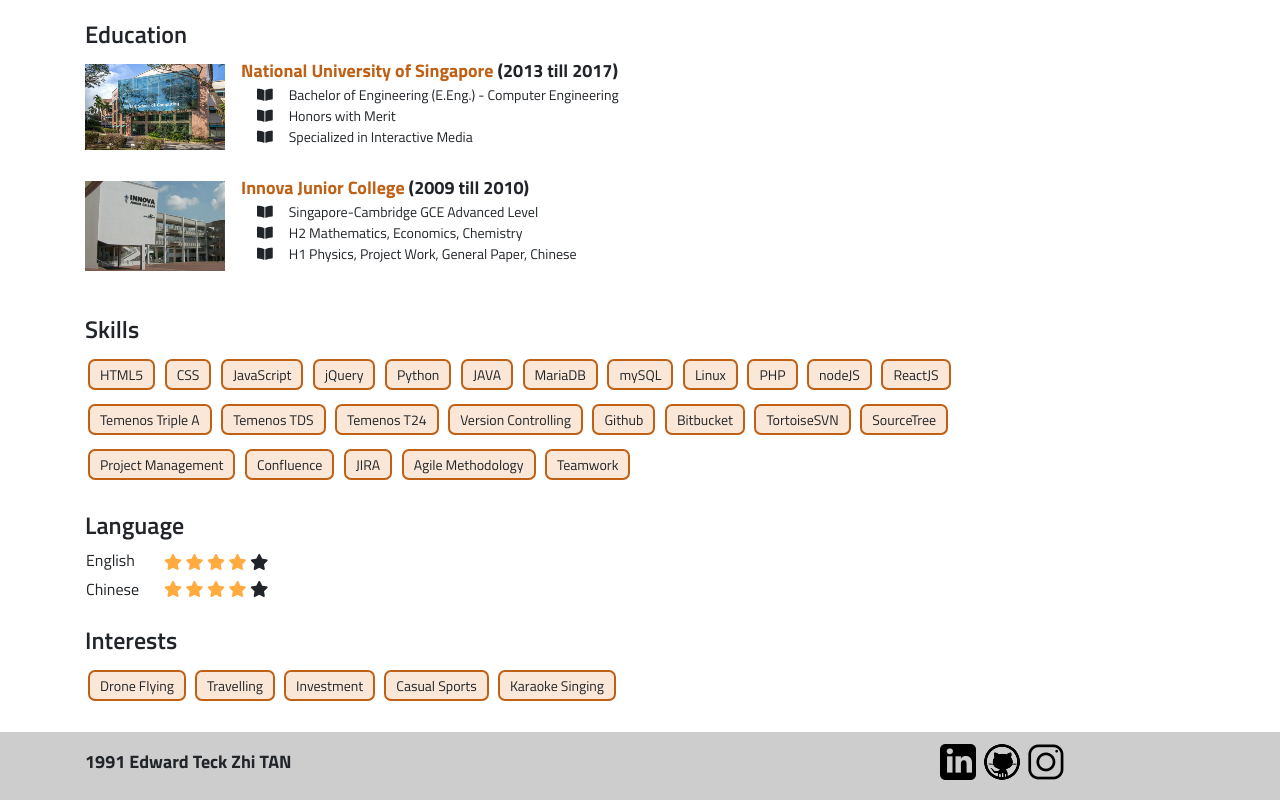
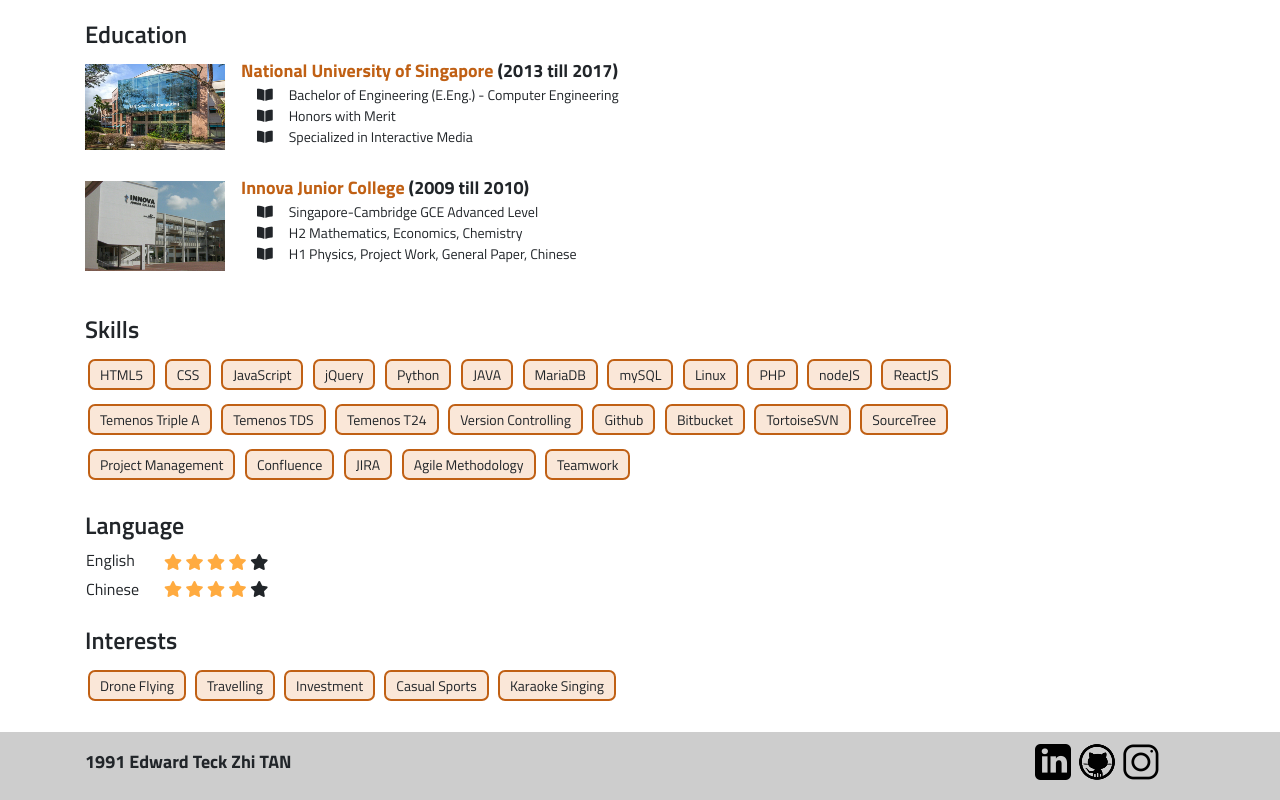
Before and after one commit to edwardttz/Resume, a plain HTML site: page index.html in a window 1280 px wide. Shown: the part 1426-2226 px from the top of the page. Drawn offline with Linux system fonts and the light colour scheme.

Commit message:
Footer right aligment fix

```diff
--- a/index.html
+++ b/index.html
@@ -715,11 +715,11 @@
 			<!-- Grid row -->
 			<div class="row">
 				<!-- Grid column -->
-				<div class="col 9 mt-2 cfooter float-left">
+				<div class="col-10 mt-2 cfooter float-left">
 					1991 Edward Teck Zhi TAN
 				</div>
 				<!-- Grid column -->
-				<div class="col-3 link-logo float-left">
+				<div class="col-2 link-logo float-left">
 					<!-- Content -->
 					<a href="https://www.linkedin.com/in/edwardttz/">
 						<img src="images/linkedIn_logo.png" class="mt-1 mb-1 mr-1 footerImg" />
```
